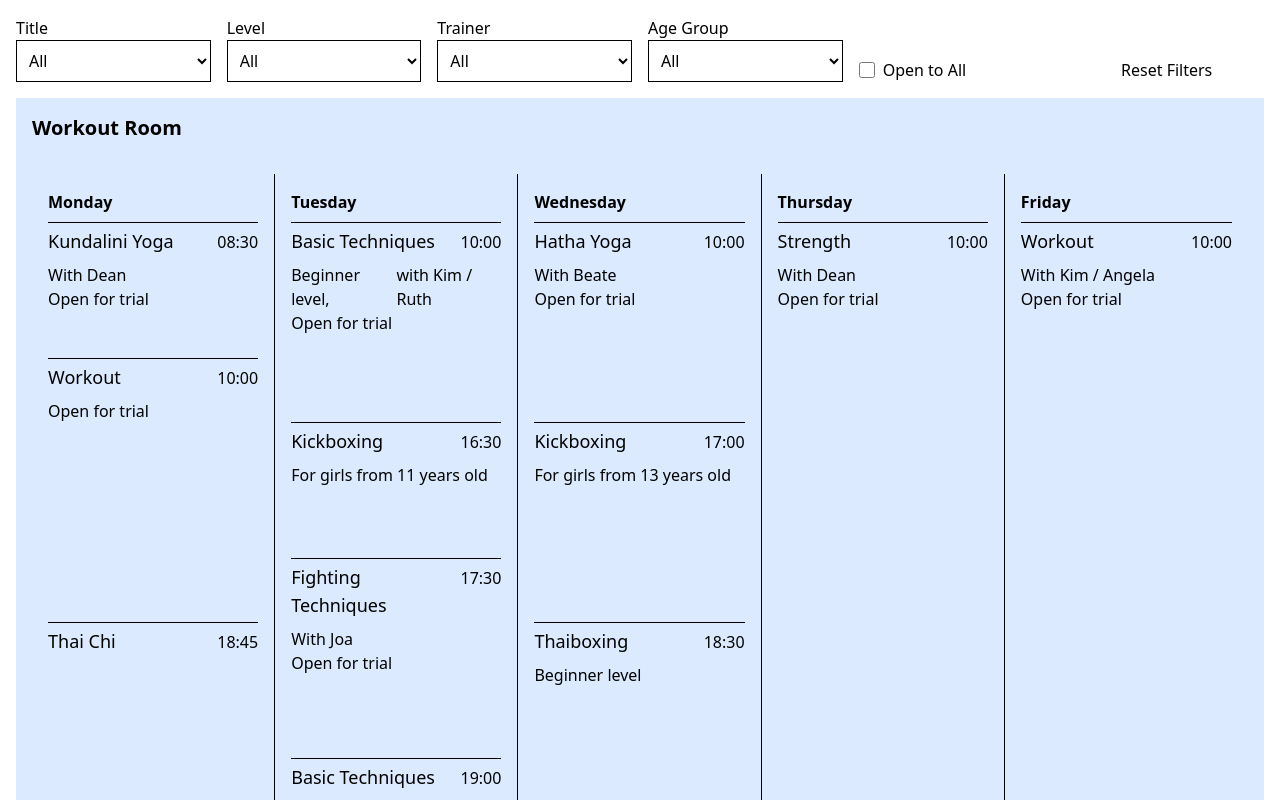
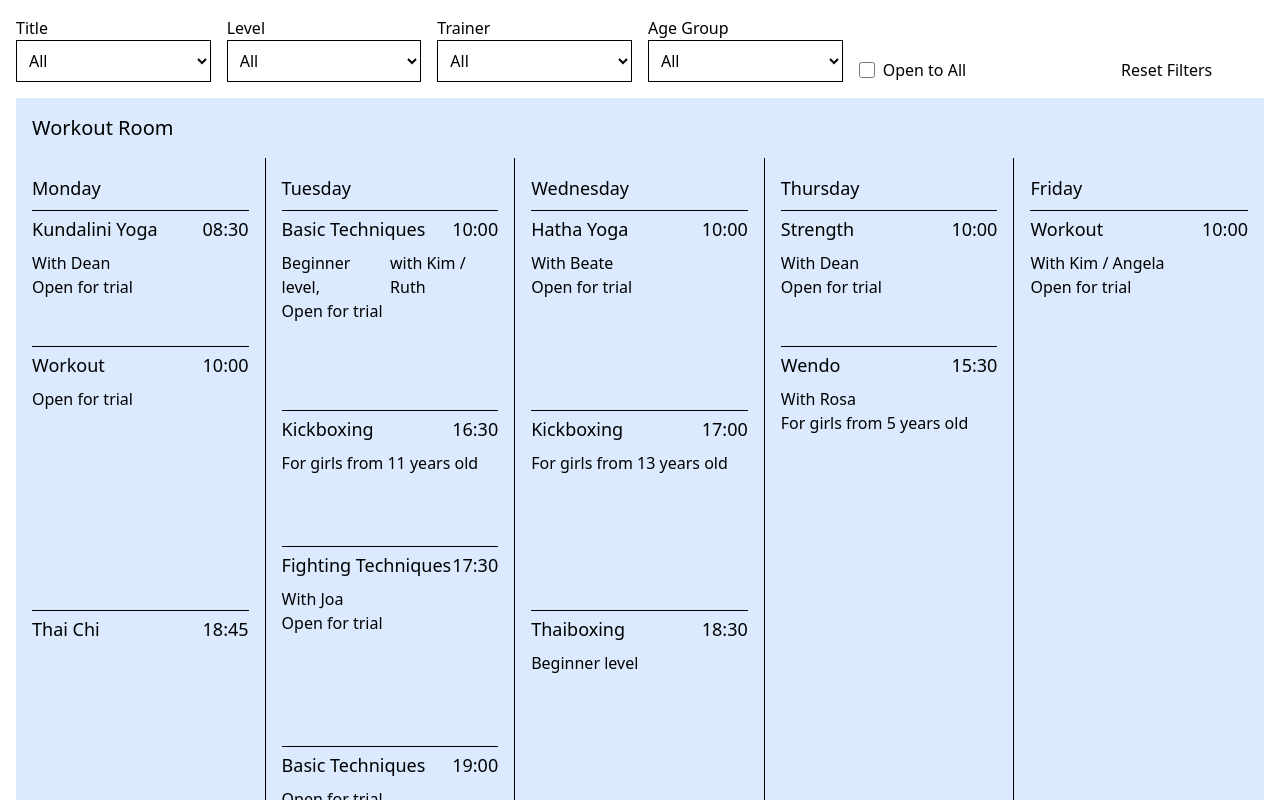
Before and after one commit to ROXBOZ/demo-calendar, a Next.js app: page / in a window 1280 px wide. Shown: the top 800 px of the page. Built offline with nearby package versions, Linux system fonts and the light colour scheme.

Commit message:
Created Course.tsx, updates data.json

```diff
--- /dev/null
+++ b/src/Components/Calendar/Course.tsx
@@ -0,0 +1,54 @@
+import React from "react";
+
+function Course({
+  course,
+  idx,
+
+  getLevelLabel,
+}: {
+  course: Course;
+  idx: number;
+
+  getLevelLabel: (level?: number) => string;
+}) {
+  const baseHeight = 8;
+  const heightRem = (course.duration / 60) * baseHeight;
+  return (
+    <div
+      key={idx}
+      className="border-t pt-1"
+      style={{ height: `${heightRem}rem` }}
+    >
+      <div className="flex justify-between text-lg  items-baseline w-full pb-2">
+        <h3>{course.title}</h3>
+        <p>{course.startTime}</p>
+      </div>
+      <div className="flex gap-1">
+        {course.level && (
+          <p>
+            {getLevelLabel(course.level)} <span>level</span>
+            {course.trainers && ","}
+          </p>
+        )}
+        {course.trainers && (
+          <div>
+            {course.level ? "with " : "With "}
+            {course.trainers?.map((trainer, index) => (
+              <span key={index}>
+                {index > 0 && " / "}
+                {trainer}
+              </span>
+            ))}
+          </div>
+        )}
+      </div>
+      {course.minAge && course.minAge < 18 && (
+        <p>For girls from {course.minAge} years old</p>
+      )}
+
+      {course.openToAll && <p>Open for trial</p>}
+    </div>
+  );
+}
+
+export default Course;
--- a/src/data.json
+++ b/src/data.json
@@ -165,5 +165,15 @@
     "room": 2,
     "openToAll": false,
     "minAge": 18
+  },
+  {
+    "title": "Wendo",
+    "weekDay": 4,
+    "startTime": "15:30",
+    "duration": 60,
+    "room": 1,
+    "openToAll": false,
+    "minAge": 5,
+    "trainers": ["Rosa"]
   }
 ]
--- a/src/pages/index.tsx
+++ b/src/pages/index.tsx
@@ -1,5 +1,6 @@
 import { useMemo, useState } from "react";
 
+import Course from "@/Components/Calendar/Course";
 import { Filters } from "@/Components/Calendar/Filters";
 import rawData from "../data.json";
 
@@ -12,7 +13,6 @@ const Home: React.FC = () => {
   const [trainerFilter, setTrainerFilter] = useState<string>("");
   const [ageGroup, setAgeGroup] = useState<"youngs" | "adults" | "">("");
   const [openToAllOnly, setOpenToAllOnly] = useState<boolean>(false);
-  const baseHeight = 8;
 
   const getLevelLabel = (level?: number) => {
     switch (level) {
@@ -136,54 +136,24 @@ const Home: React.FC = () => {
 
         <div className="flex flex-col gap-4">
           {rooms.map((room) => (
-            <div key={room} className="bg-blue-100 p-4 flex flex-col gap-4">
-              <h1 className="text-xl font-semibold">
+            <div key={room} className="bg-blue-100 flex flex-col gap-2">
+              <h1 className="text-xl font-medium pt-4 px-4">
                 {room === 1 ? "Workout Room" : "Boxing Room"}
               </h1>
               <p></p>
               <div className="grid grid-cols-1 md:grid-cols-5 divide-x">
                 {weekDays.map((day, index) => (
                   <div key={index} className="p-4 flex flex-col gap-2">
-                    <h2 className="font-semibold">{day}</h2>
+                    <h2 className="font-medium text-lg">{day}</h2>
                     {coursesByRoomAndDay[room][index].length > 0 ? (
                       coursesByRoomAndDay[room][index].map((course, idx) => {
-                        const heightRem = (course.duration / 60) * baseHeight;
                         return (
-                          <div
-                            key={idx}
-                            className="border-t pt-1"
-                            style={{ height: `${heightRem}rem` }}
-                          >
-                            <div className="flex justify-between items-baseline w-full pb-2">
-                              <h3 className="text-lg">{course.title}</h3>
-                              <p>{course.startTime}</p>
-                            </div>
-                            <div className="flex gap-1">
-                              {course.level && (
-                                <p>
-                                  {getLevelLabel(course.level)}{" "}
-                                  <span>level</span>
-                                  {course.trainers && ","}
-                                </p>
-                              )}
-                              {course.trainers && (
-                                <div>
-                                  {course.level ? "with " : "With "}
-                                  {course.trainers?.map((trainer, index) => (
-                                    <span key={index}>
-                                      {index > 0 && " / "}
-                                      {trainer}
-                                    </span>
-                                  ))}
-                                </div>
-                              )}
-                            </div>
-                            {course.minAge && course.minAge < 18 && (
-                              <p>For girls from {course.minAge} years old</p>
-                            )}
-
-                            {course.openToAll && <p>Open for trial</p>}
-                          </div>
+                          <Course
+                            key={`${room}-${index}-${idx}`}
+                            course={course}
+                            idx={idx}
+                            getLevelLabel={getLevelLabel}
+                          />
                         );
                       })
                     ) : (
```
